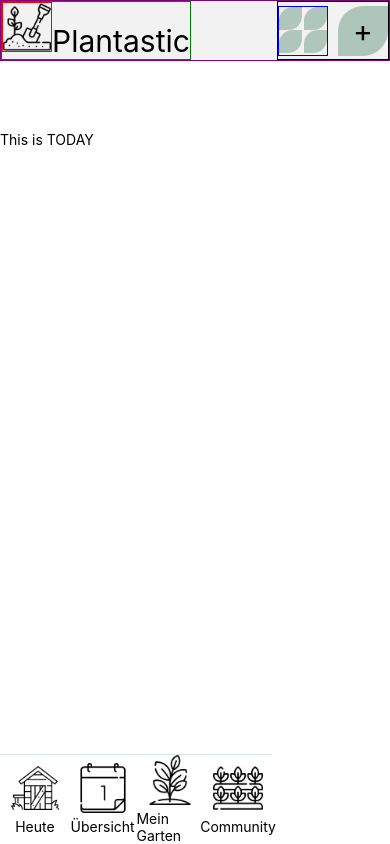
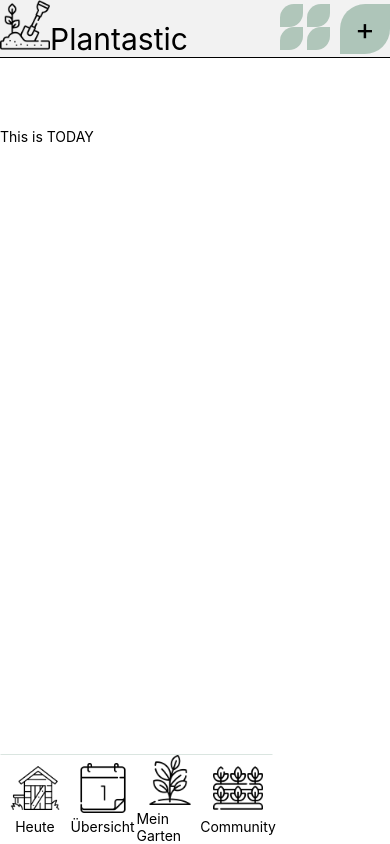
Before and after one commit to cathacz/plantastic, a React Native app in the folder client/: screen /Today in a window 390 px wide. Built offline with nearby package versions, Linux system fonts and the light colour scheme.

Commit message:
giving up on shadow below header, just added borderBottom

```diff
--- a/client/App.js
+++ b/client/App.js
@@ -23,11 +23,14 @@ function App() {
       <Stack.Navigator screenOptions={{}}>
         {/* Main Screens ---------------------------------- */}
         <Stack.Group
-          screenOptions={
-            {
-              // headerShown: false,
-            }
-          }
+          screenOptions={{
+            // headerShown: false,
+            headerStyle: {
+              elevation: 1,
+              shadowOpacity: 1,
+              borderBottomWidth: 1,
+            },
+          }}
         >
           <Stack.Screen
             name="Today"
--- a/client/app/styles/StyleMain.js
+++ b/client/app/styles/StyleMain.js
@@ -23,23 +23,23 @@ const StyleMain = StyleSheet.create({
   // },
   // ------------------------------ Navigation Main Top
   navMainTop: {
-    borderColor: "purple",
-    borderWidth: 1,
-    padding: 5,
+    borderBottomColor: "black",
+    borderBottomWidth: 1,
+    padding: 6,
     flexDirection: "row",
     justifyContent: "space-between",
     width: "100%",
   },
   navTopElement: {
-    borderColor: "green",
-    borderWidth: 1,
+    // borderColor: "green",
+    // borderWidth: 1,
     flexDirection: "row",
     alignItems: "baseline",
   },
   // Logo
   navTopElementImage: {
-    borderColor: "red",
-    borderWidth: 1,
+    // borderColor: "red",
+    // borderWidth: 1,
     height: 50,
     width: 50,
   },
@@ -49,14 +49,14 @@ const StyleMain = StyleSheet.create({
   },
   // SearchMenu Button
   searchMenuWrapperRight: {
-    borderColor: "black",
-    borderWidth: 1,
+    // borderColor: "black",
+    // borderWidth: 1,
     flexDirection: "row",
     alignItems: "center",
   },
   searchMenuWrapper: {
-    borderColor: "blue",
-    borderWidth: 1,
+    // borderColor: "blue",
+    // borderWidth: 1,
     height: 50,
     width: 50,
   },
```
